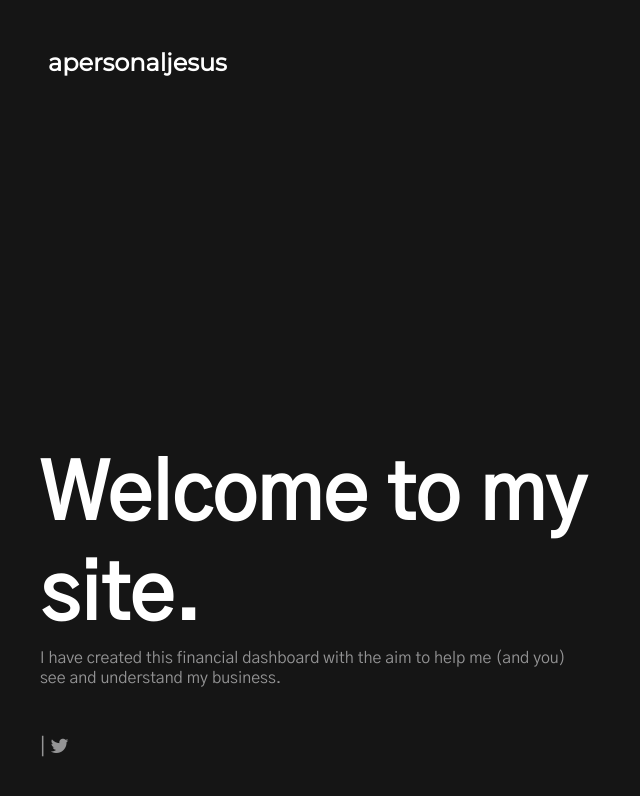
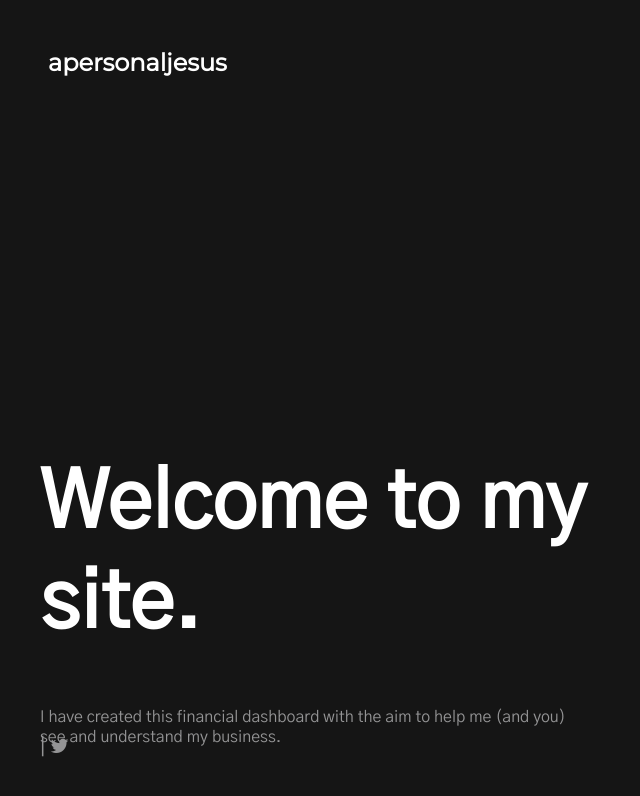
Before and after one commit to tinwetari/apersonaljesus, a plain HTML site: page index.html in a window 1280 px wide. Shown: the whole page, without its empty margins (0-640 px from the left). Drawn offline with Linux system fonts and the light colour scheme.

Commit message:
positioning

```diff
--- a/index.html
+++ b/index.html
@@ -49,14 +49,16 @@
         color: #ffffff;
         transition: color 0.3s ease-in;
       }
+      .presentation{
+        position: absolute;
+        top: 50%;
+      }
       .title {
-        position: absolute;
-        top: 45%;
+        position: relative;
         margin: 2em;
       }
       .subtitle {
-        position: absolute;
-        top: 75%;
+        position: relative;
         margin: 2em;
 
       }
@@ -65,13 +67,14 @@
   </head>
   <body>
     <h2>apersonaljesus</h2>
+    <div class="presentation">
     <div class="title">
       <h1>Welcome to my<br> site.</h1>
     </div>
     <div class="subtitle">
       <p>I have created this financial dashboard with the aim to help me (and you) <br> see and understand my business.</p>
     </div>
-
+    </div>
 
     <footer>
       | <a href="https://twitter.com/apersonal_jesus" title="twitter" target="_blank" class="fa fa-twitter"></a>
```
